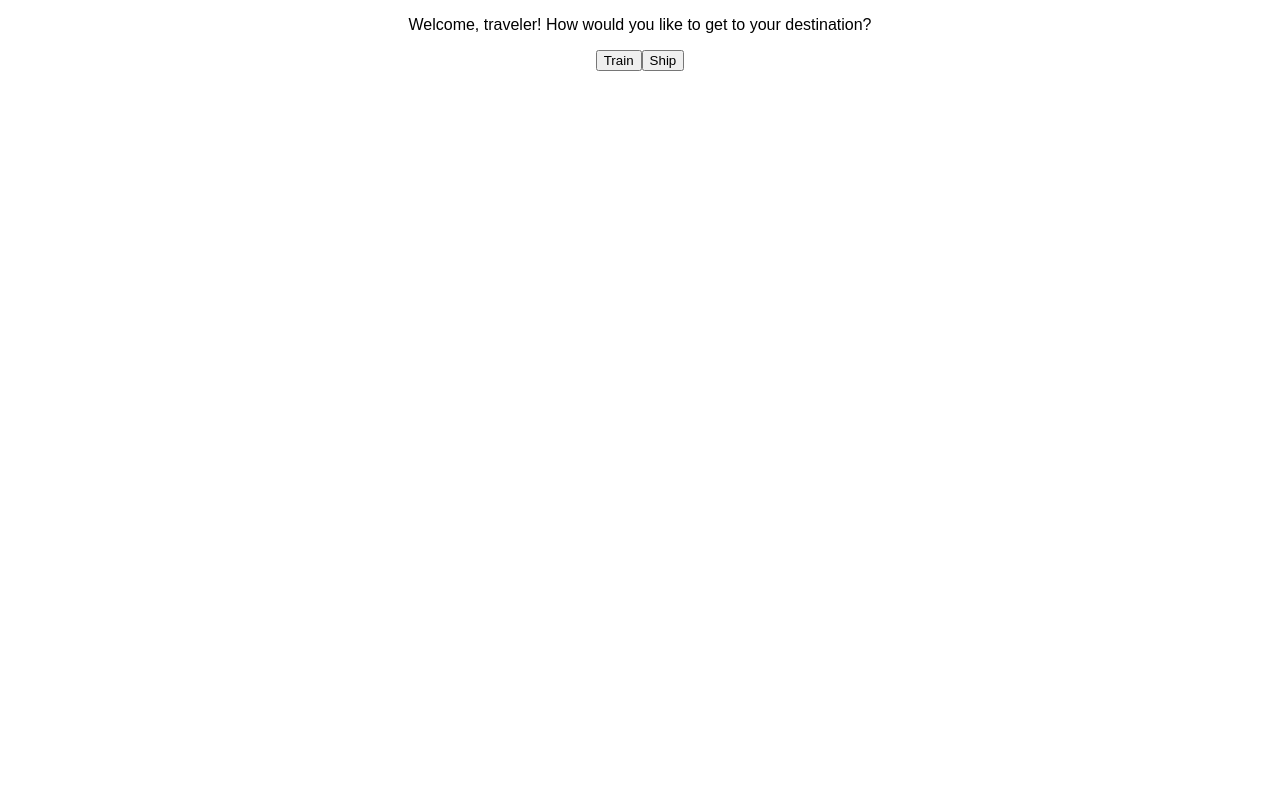
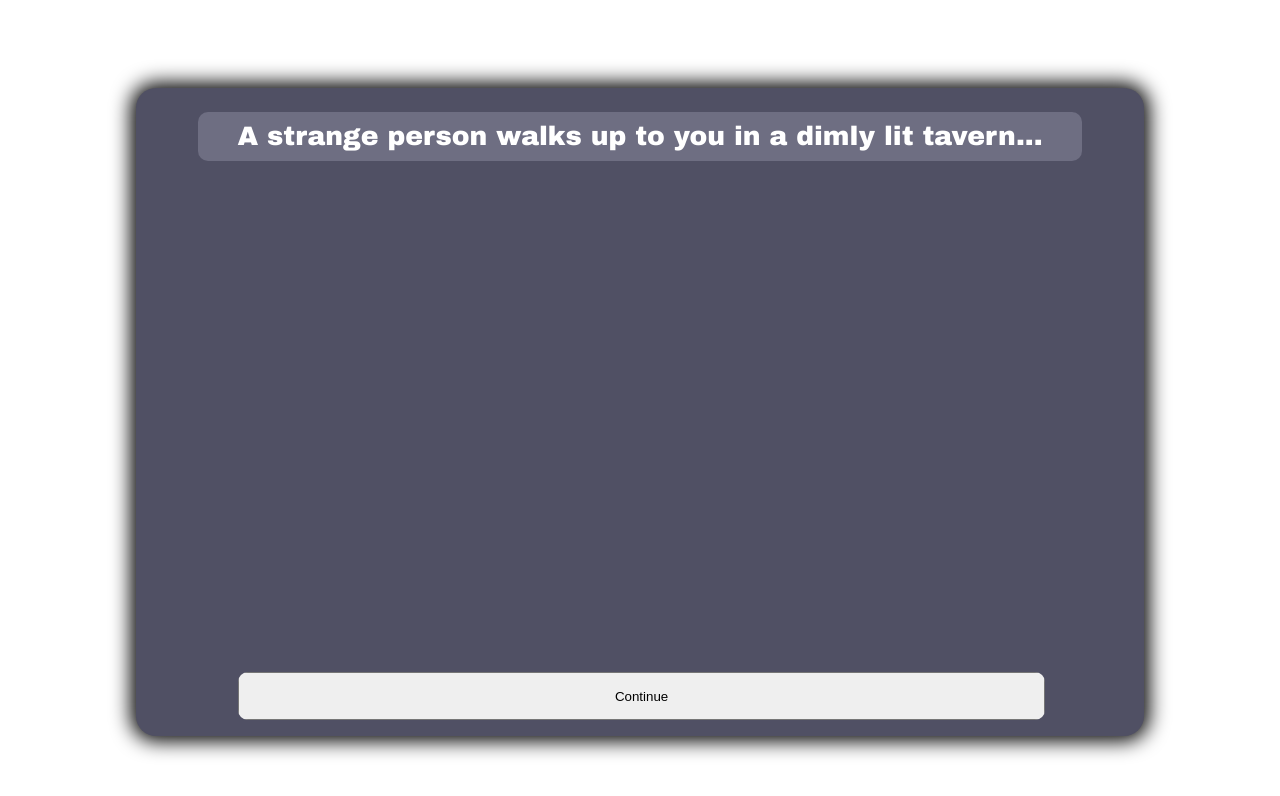
Before and after one commit to Dzampathas/choose-your-own-adventure, a React app: page / in a window 1280 px wide. Built offline with nearby package versions, Linux system fonts and the light colour scheme.

Commit message:
Initial Commit

```diff
--- a/src/index.js
+++ b/src/index.js
@@ -1,42 +1,24 @@
 import React, { Component } from "react";
 import ReactDOM from "react-dom";
+import { pageInfo } from './pages.js';
 
 import "./styles.css";
 
-var pages = {
-  start: {
-    content:
-      "Welcome, traveler! How would you like to get to your destination?",
-    label1: "Train",
-    label2: "Ship",
-    page1: "onthetrain",
-    page2: "ontheship"
-  },
-  onthetrain: {
-    content:
-      "Welcome aboard the choo-choo train! Please make your way to your seat. What's the number?",
-    image: "train.png",
-    input: {
-      type: "select",
-      values: ["", "12A", "12B", "12C", "11A", "11B", "11C"],
-      saveKey: "seat"
-    },
-    label1: "Next",
-    page1: "next-stop-soweto"
-  },
-  ontheship: {
-    content: "Welcome abord, sir! What is your destination?",
-    input: {
-      type: "text",
-      saveKey: "destination"
-    },
-    label1: "Next",
-    page1: "titanic"
-  }
-};
+//Information for the pages to be displayed
+//Each page is an object
+//Contains:
+//  Links to pages
+//  Content
+//  Input
+//    select
+//    text
+//  Values
+//  Lables
+//The page rendering stuff
 
 class Page extends Component {
   render() {
+    var pages = pageInfo(this.props.userData);
     var pageData = pages[this.props.pageName];
     if (!pageData) {
       throw new Error("Eek! No page here!");
@@ -45,6 +27,7 @@ class Page extends Component {
     var goToPage = this.props.goToPage;
     var saveUserData = this.props.saveUserData;
 
+    // Go to page
     function goToPage1() {
       goToPage(pageData.page1);
     }
@@ -55,6 +38,7 @@ class Page extends Component {
       saveUserData(pageData.input.saveKey, event.target.value);
     }
 
+    // setting up the image data for each page..
     var image = "";
     if (pageData.image) {
       image = (
@@ -63,18 +47,24 @@ class Page extends Component {
         </div>
       );
     }
+
+    // creating a button per page info.
+    // Button 1
     var button1 = "";
     if (pageData.page1) {
-      button1 = <button onClick={goToPage1}>{pageData.label1}</button>;
+      button1 = <button onClick={goToPage1} className="button">{pageData.label1}</button>;
     }
+    // Button 2
     var button2 = "";
     if (pageData.page2) {
-      button2 = <button onClick={goToPage2}>{pageData.label2}</button>;
+      button2 = <button onClick={goToPage2} className="button">{pageData.label2}</button>;
     }
+    // Input data
     var input = "";
     if (pageData.input) {
       var inputData = pageData.input;
-      if (inputData.type == "select") {
+      // Creating a selection input
+      if (inputData.type === "select") {
         input = (
           <p>
             <select
@@ -87,10 +77,12 @@ class Page extends Component {
             </select>
           </p>
         );
-      } else if (inputData.type == "text") {
+      //creating a text input
+      } else if (inputData.type === "text") {
         input = (
           <p>
             <input
+              className="textInput"
               type="text"
               value={this.props.userData[inputData.saveKey]}
               onChange={handleChange}
@@ -99,19 +91,23 @@ class Page extends Component {
         );
       }
     }
-
+    //end input info..
+    //Rendering the page information
     return (
       <div>
-        <p>{pageData.content}</p>
+        <p className="text">{pageData.content}</p>
         {input}
         {image}
-        {button1}
-        {button2}
+        <div className="buttons">
+          {button1}
+          {button2}
+        </div>
       </div>
     );
   }
 }
 
+//Main app
 class App extends Component {
   constructor(props) {
     super(props);
@@ -138,7 +134,8 @@ class App extends Component {
     }
     this.setState(updateState);
   }
-
+  //Rendering the main app and passing the data into the page object.
+  //Wahoo
   render() {
     return (
       <div className="App">
--- /dev/null
+++ b/src/pages.js
@@ -0,0 +1,102 @@
+export function pageInfo(data){
+    var name = "";
+    if(data.name){
+        name = data.name;
+    }
+
+    var pages = {
+        start:{
+            content:
+                "A strange person walks up to you in a dimly lit tavern...",
+            label1: "Continue",
+            page1: "A1",
+        },
+        A1:{
+            content:
+                "Stranger: I've never seen you in these parts... \r Whats your name?",
+            input: {
+                    type: "text",
+                    saveKey: "name"
+            },
+            label1: "Continue",
+            page1: "A2",
+        },
+        A2:{
+            content:
+                "Stranger: " + name + "? Thats a strange name!",
+            label1: "No it's not!",
+            page1: "B1",
+            label2: "Yeah.. it is.",
+            page2: "C1",
+        },
+        C1:{
+            content:
+                " Stranger: Have confidence in yourself weirdo. \r the stranger leaves your table scoffing at your insecurities.",
+            label1: "Continue",
+            page1: "gameOver",
+        },
+        gameOver:{
+            content:
+                "You're left alone in the pub for hours until you pass out in your beer.",
+            label1: "Game over...",
+            page1: "start"
+        },
+        B1:{
+            content:
+                "Stranger: Confidence! I like it. So what brings you here stranger?",
+            label1: "I was fighting a Dragon and decided to rest here. (lie)",
+            page1: "B2_a",
+            label2: "I opened some students CP2 homework. (Tell the truth)",
+            page2: "B2_b"
+        },
+        B2_a:{
+            content:
+                "Stranger: Oh, so like every other adventurer out there. BORING.. Have a good life " + name,
+            label1: "continue",
+            page1: "gameOver"
+        },
+        B2_b:{
+            content:
+                "Stranger: You what now?",
+            label1: "run before he finds out you're a wizard",
+            page1: "B2_b_a",
+            label2: "Well you see, computers are...",
+            page2: "B2_b_b"
+        },
+        B2_b_a:{
+            content:
+                "You run away until you trip and fall off a cliff.",
+            label1: "GameOver..",
+            page1: "start"
+        },
+        B2_b_b:{
+            content:
+                "Stranger: WOW that is amazing! I can't believe all of that!! HEY GUYS COME CHECK OUT THIS MAGIC PERSON",
+            label1: "I DON'T LIKE ATTENTION RUN!",
+            page1: "B2_b_a",
+            label2: "PRAISE? YES PLEASE!",
+            page2: "FINAL",
+        },
+        FINAL:{
+            content:
+                "Lifted up in excitement the people in the room cheer your name. " + name + ", " + name + " YOU'RE SO COOL... \n You died. \n Your head hit the ceiling",
+            label1: "GameOver",
+            page1: "start"
+
+        }
+      };
+    if(data.name){
+        if(data.name.includes("d") || data.name.includes("D")){
+            pages.FINAL = {
+                content:
+                    "Lifted up in excitement the people in the room cheer your name." + name + "," + name + " YOU'RE SO COOL! AS you're carried out of the building and onto a pile of gold.",
+                label1: "YOU WIN",
+                page1: "start"
+            }
+        }
+    }
+
+
+
+    return pages;
+}
--- a/src/styles.css
+++ b/src/styles.css
@@ -1,8 +1,92 @@
 .App {
   font-family: sans-serif;
   text-align: center;
+  background-color: rgb(80, 80, 100);
+  width: 75vw;
+  height: 75vh;
+  margin: auto;
+  transform: translatey(10vh);
+  border-radius: 20px;
+  padding: 3vh;
+  transition: .5s;
+  box-shadow: 0px 0px 20px 5px black;
+}
+
+.App:hover {
+  width: 76vw;
+  height: 76vh;
+  transform: translatey(8.5vh);
+}
+
+body{
+   background-color: rgb(255, 255, 255);
+   transition: .5s;
 }
 
 .main-page-image {
   max-width: 400px;
+  transition: .5s;
 }
+
+.text {
+  font-size: 20pt;
+  font-family: Arial Black, Helvetica, sans-serif;
+  color: rgb(255, 255, 255);
+  transition: .5s;
+  background: rgb(110, 110, 130);
+  padding: 10px;
+  border-radius: 10px;
+  width:90%;
+  margin: auto;
+}
+
+.textInput {
+  width: 90%;
+  height: 50px;
+  font-size: 30pt;
+  background: rgb(230, 230, 230);
+  border: none;
+  transition: .5s;
+  bottom: 10vh;
+  right: 5%;
+  color: black;
+  position: absolute;
+  text-align: center;
+  font-family: Arial Black, Helvetica, sans-serif;
+  border-radius: 20px;
+}
+
+.textInput:hover {
+  background: rgb(230, 230, 230);
+  transition: .5s;
+}
+
+.textInput:focus {
+  background: rgb(255, 255, 255);
+  transition: .5s;
+  border: none;
+  border-radius: 25px;
+  outline: none;
+}
+
+.button {
+  height: 6vh;
+  flex-grow: 1;
+  transition: .5s;
+}
+.button:hover {
+  background-color: lightblue;
+  border: none;
+}
+
+.buttons {
+  display: flex;
+  position: absolute;
+  bottom: 2vh;
+  width: 80%;
+  align-items: stretch;
+  justify-content: center;
+  left: 8vw;
+  overflow: hidden;
+  border-radius: 10px;
+}
```
Also changed, not shown: package.json (+7 -2 lines).
